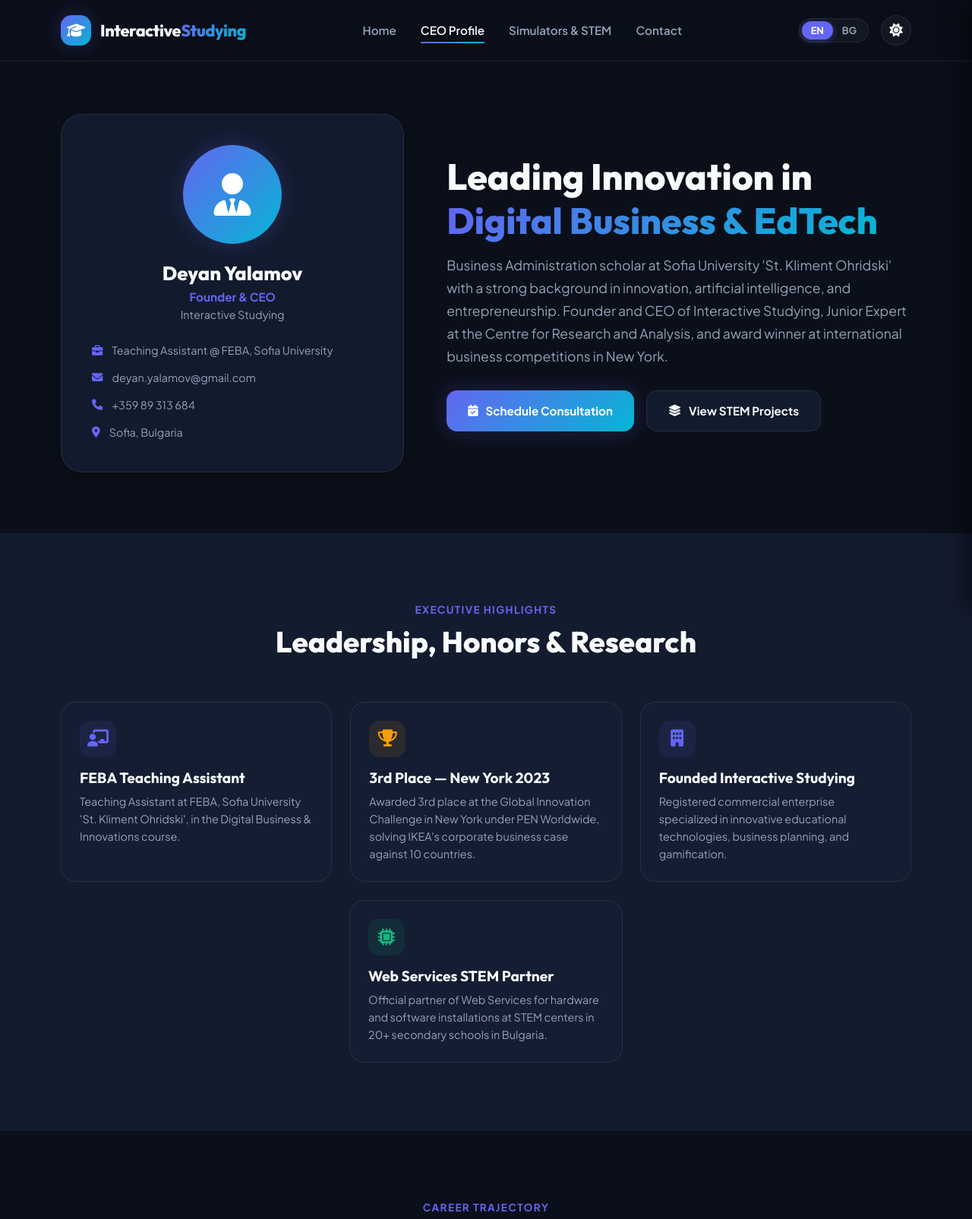
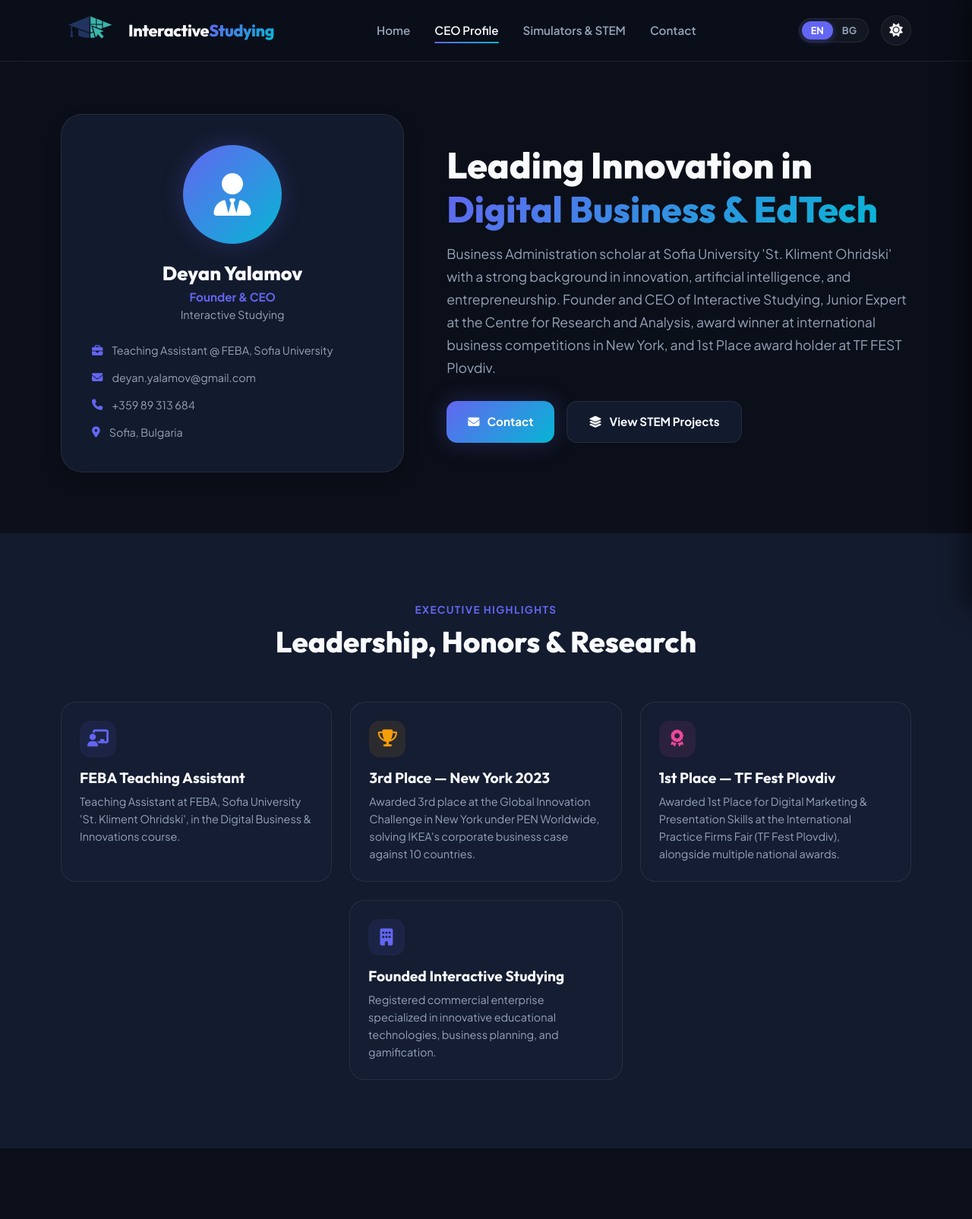
Before and after one commit to CraftyDGE/InteractiveStudyingCVSite, a PHP site: page /ceo.html in a window 1280 px wide. Shown: the top 1605 px of the page at 76% size. Run offline with PHP 8.4, Linux system fonts and the light colour scheme.

Commit message:
Update Deyan Yalamov Word document and CEO page with publication title, Plovdiv TF Fest 1st place award, and national distinctions

```diff
--- a/ceo.html
+++ b/ceo.html
@@ -3,25 +3,23 @@
 <head>
   <meta charset="UTF-8">
   <meta name="viewport" content="width=device-width, initial-scale=1.0">
-  <title>Deyan Yalamov — CEO & Founder | Interactive Studying</title>
-  <meta name="description" content="Official executive profile for Deyan Yalamov, Founder & CEO of Interactive Studying and Teaching Assistant at FEBA, Sofia University.">
+  <title>Deyan Yalamov — Founder & CEO Profile | Interactive Studying</title>
+  <meta name="description" content="Executive resume and career trajectory of Deyan Yalamov, Founder & CEO of Interactive Studying, FEBA Teaching Assistant, and Junior Expert at CIA.">
   <link rel="stylesheet" href="style.css">
   <link rel="stylesheet" href="https://cdnjs.cloudflare.com/ajax/libs/font-awesome/6.4.0/css/all.min.css">
 </head>
 <body>
 
-  <!-- ==========================================================================
-       Header & Navigation
-       ========================================================================== -->
+  <!-- Navigation Bar -->
   <header class="header">
     <div class="container header-container">
       <a href="index.html" class="logo">
-        <div class="logo-icon"><i class="fa-solid fa-graduation-cap"></i></div>
+        <img src="logo.svg" alt="Interactive Studying Logo" class="logo-img" onerror="this.src='logo.png'">
         <div class="logo-text">Interactive<span>Studying</span></div>
       </a>
 
       <nav>
-        <ul class="nav-links">
+        <ul class="desktop-nav">
           <li><a href="index.html" class="nav-link" data-en="Home" data-bg="Начало">Home</a></li>
           <li><a href="ceo.html" class="nav-link active" data-en="CEO Profile" data-bg="За Управителя">CEO Profile</a></li>
           <li><a href="projects.html" class="nav-link" data-en="Simulators & STEM" data-bg="Симулатори и STEM">Simulators & STEM</a></li>
@@ -34,9 +32,11 @@
           <button class="lang-btn active" data-lang="en">EN</button>
           <button class="lang-btn" data-lang="bg">BG</button>
         </div>
+
         <button class="theme-toggle" id="themeToggle" title="Toggle Light/Dark Theme">
           <i class="fa-solid fa-moon"></i>
         </button>
+
         <button class="hamburger-btn" id="hamburgerBtn" aria-label="Open Navigation Menu">
           <i class="fa-solid fa-bars"></i>
         </button>
@@ -44,31 +44,38 @@
     </div>
   </header>
 
+  <!-- Reactive Mobile Slide-Out Drawer Navigation -->
   <div class="mobile-drawer-overlay" id="drawerOverlay"></div>
   <aside class="mobile-drawer" id="mobileDrawer">
     <div class="drawer-header">
       <a href="index.html" class="logo" style="font-size: 1.15rem;">
-        <div class="logo-icon" style="width:34px; height:34px; font-size: 1rem;"><i class="fa-solid fa-graduation-cap"></i></div>
+        <img src="logo.svg" alt="Interactive Studying Logo" class="logo-img" style="height: 34px;" onerror="this.src='logo.png'">
         <div class="logo-text">Interactive<span>Studying</span></div>
       </a>
       <button class="drawer-close" id="drawerClose">&times;</button>
     </div>
 
     <ul class="drawer-nav">
-      <li><a href="index.html" class="drawer-nav-link"><i class="fa-solid fa-house"></i> <span data-en="Home" data-bg="Начало">Home</span></a></li>
-      <li><a href="ceo.html" class="drawer-nav-link active"><i class="fa-solid fa-user-tie"></i> <span data-en="CEO Profile" data-bg="За Управителя">CEO Profile</span></a></li>
-      <li><a href="projects.html" class="drawer-nav-link"><i class="fa-solid fa-layer-group"></i> <span data-en="Simulators & STEM" data-bg="Симулатори и STEM">Simulators & STEM</span></a></li>
-      <li><a href="contact.html" class="drawer-nav-link"><i class="fa-solid fa-envelope"></i> <span data-en="Contact" data-bg="Контакти">Contact</span></a></li>
+      <li><a href="index.html" class="drawer-nav-link"><i class="fa-solid fa-house"></i><span data-en="Home" data-bg="Начало">Home</span></a></li>
+      <li><a href="ceo.html" class="drawer-nav-link active"><i class="fa-solid fa-user-tie"></i><span data-en="CEO Profile" data-bg="За Управителя">CEO Profile</span></a></li>
+      <li><a href="projects.html" class="drawer-nav-link"><i class="fa-solid fa-layer-group"></i><span data-en="Simulators & STEM" data-bg="Симулатори и STEM">Simulators & STEM</span></a></li>
+      <li><a href="contact.html" class="drawer-nav-link"><i class="fa-solid fa-envelope"></i><span data-en="Contact" data-bg="Контакти">Contact</span></a></li>
     </ul>
+
+    <div style="margin-top: auto; padding-top: 2rem; border-top: 1px solid var(--border-color);">
+      <div style="display: flex; justify-content: space-between; align-items: center;">
+        <span style="font-weight: 700; font-size: 0.9rem;" data-en="Language" data-bg="Език">Language</span>
+        <div class="lang-switch">
+          <button class="lang-btn active" data-lang="en">EN</button>
+          <button class="lang-btn" data-lang="bg">BG</button>
+        </div>
+      </div>
+    </div>
   </aside>
 
-  <!-- ==========================================================================
-       Executive Hero Section
-       ========================================================================== -->
+  <!-- Executive Hero Section -->
   <section class="ceo-hero">
     <div class="container ceo-grid">
-
-      <!-- Portrait & Direct Contact Info -->
       <div class="ceo-portrait-card">
         <div class="ceo-avatar">
           <i class="fa-solid fa-user-tie"></i>
@@ -97,21 +104,20 @@
         </div>
       </div>
 
-      <!-- Executive Overview -->
       <div>
         <h1 style="font-size: 3rem; font-weight: 800; margin-bottom: 1rem;">
           <span data-en="Leading Innovation in" data-bg="Лидерство в иновациите на">Leading Innovation in</span><br>
           <span class="gradient-text" data-en="Digital Business & EdTech" data-bg="Дигиталния Бизнес и EdTech">Digital Business & EdTech</span>
         </h1>
 
-        <p style="color: var(--text-secondary); font-size: 1.1rem; margin-bottom: 1.8rem; line-height: 1.7;" data-en="Business Administration scholar at Sofia University 'St. Kliment Ohridski' with a strong background in innovation, artificial intelligence, and entrepreneurship. Founder and CEO of Interactive Studying, Junior Expert at the Centre for Research and Analysis, and award winner at international business competitions in New York." data-bg="Студент по Бизнес администрация в СУ „Св. Климент Охридски“ с изявен интерес към иновациите, изкуствения интелект и предприемачеството. Собственик и управител на „Интерактив Стъдинг“ ЕООД, млад експерт в ЦИА и носител на отличия от Ню Йорк.">
-          Business Administration scholar at Sofia University 'St. Kliment Ohridski' with a strong background in innovation, artificial intelligence, and entrepreneurship. Founder and CEO of Interactive Studying, Junior Expert at the Centre for Research and Analysis, and award winner at international business competitions in New York.
+        <p style="color: var(--text-secondary); font-size: 1.1rem; margin-bottom: 1.8rem; line-height: 1.7;" data-en="Business Administration scholar at Sofia University 'St. Kliment Ohridski' with a strong background in innovation, artificial intelligence, and entrepreneurship. Founder and CEO of Interactive Studying, Junior Expert at the Centre for Research and Analysis, award winner at international business competitions in New York, and 1st Place award holder at TF FEST Plovdiv." data-bg="Студент по Бизнес администрация в СУ „Св. Климент Охридски“ с изявен интерес към иновациите, изкуствения интелект и предприемачеството. Собственик и управител на „Интерактив Стъдинг“ ЕООД, млад експерт в ЦИА, носител на отличия от Ню Йорк и 1-во място на ТФ ФЕСТ Пловдив.">
+          Business Administration scholar at Sofia University 'St. Kliment Ohridski' with a strong background in innovation, artificial intelligence, and entrepreneurship. Founder and CEO of Interactive Studying, Junior Expert at the Centre for Research and Analysis, award winner at international business competitions in New York, and 1st Place award holder at TF FEST Plovdiv.
         </p>
 
         <div style="display: flex; gap: 1rem; flex-wrap: wrap;">
           <a href="contact.html" class="btn btn-primary">
-            <i class="fa-solid fa-calendar-check"></i>
-            <span data-en="Schedule Consultation" data-bg="Заяви Консултация">Schedule Consultation</span>
+            <i class="fa-solid fa-envelope"></i>
+            <span data-en="Contact" data-bg="Контакти">Contact</span>
           </a>
           <a href="projects.html" class="btn btn-secondary">
             <i class="fa-solid fa-layer-group"></i>
@@ -122,9 +128,7 @@
     </div>
   </section>
 
-  <!-- ==========================================================================
-       Key Achievements Grid
-       ========================================================================== -->
+  <!-- Key Achievements Grid -->
   <section class="section" style="background: var(--bg-secondary);">
     <div class="container">
       <div class="section-header">
@@ -133,7 +137,6 @@
       </div>
 
       <div class="achievements-grid">
-        <!-- 1. Teaching Assistant FEBA -->
         <div class="achievement-card">
           <div class="achievement-icon"><i class="fa-solid fa-chalkboard-user"></i></div>
           <h4 style="font-size: 1.2rem; font-weight: 700; margin-bottom: 0.5rem;" data-en="FEBA Teaching Assistant" data-bg="Преподавателски Асистент в СУ">FEBA Teaching Assistant</h4>
@@ -142,7 +145,6 @@
           </p>
         </div>
 
-        <!-- 2. Global Innovation Challenge NY -->
         <div class="achievement-card">
           <div class="achievement-icon" style="color: var(--accent-amber); background: rgba(245,158,11,0.1);"><i class="fa-solid fa-trophy"></i></div>
           <h4 style="font-size: 1.2rem; font-weight: 700; margin-bottom: 0.5rem;" data-en="3rd Place — New York 2023" data-bg="3-то място — Ню Йорк 2023">3rd Place — New York 2023</h4>
@@ -151,7 +153,14 @@
           </p>
         </div>
 
-        <!-- 3. Founded Interactive Studying -->
+        <div class="achievement-card">
+          <div class="achievement-icon" style="color: #ec4899; background: rgba(236,72,153,0.1);"><i class="fa-solid fa-award"></i></div>
+          <h4 style="font-size: 1.2rem; font-weight: 700; margin-bottom: 0.5rem;" data-en="1st Place — TF Fest Plovdiv" data-bg="1-во място — ТФ Фест Пловдив">1st Place — TF Fest Plovdiv</h4>
+          <p style="color: var(--text-secondary); font-size: 0.9rem;" data-en="Awarded 1st Place for Digital Marketing & Presentation Skills at the International Practice Firms Fair (TF Fest Plovdiv), alongside multiple national awards." data-bg="1-во място за Дигитален маркетинг и презентационни умения на ТФ Фест Пловдив, заедно с множество национални отличия.">
+            Awarded 1st Place for Digital Marketing & Presentation Skills at the International Practice Firms Fair (TF Fest Plovdiv), alongside multiple national awards.
+          </p>
+        </div>
+
         <div class="achievement-card">
           <div class="achievement-icon" style="color: var(--accent-primary); background: rgba(99,102,241,0.1);"><i class="fa-solid fa-building"></i></div>
           <h4 style="font-size: 1.2rem; font-weight: 700; margin-bottom: 0.5rem;" data-en="Founded Interactive Studying" data-bg="Основател на „Интерактив Стъдинг“ ЕООД">Founded Interactive Studying</h4>
@@ -159,22 +168,11 @@
             Registered commercial enterprise specialized in innovative educational technologies, business planning, and gamification.
           </p>
         </div>
-
-        <!-- 4. Web Services STEM Partner -->
-        <div class="achievement-card">
-          <div class="achievement-icon" style="color: var(--accent-emerald); background: rgba(16,185,129,0.1);"><i class="fa-solid fa-microchip"></i></div>
-          <h4 style="font-size: 1.2rem; font-weight: 700; margin-bottom: 0.5rem;" data-en="Web Services STEM Partner" data-bg="Партньор на Web Services">Web Services STEM Partner</h4>
-          <p style="color: var(--text-secondary); font-size: 0.9rem;" data-en="Official partner of Web Services for hardware and software installations at STEM centers in 20+ secondary schools in Bulgaria." data-bg="Официален партньор на Web Services за хардуерни и софтуерни инсталации в STEM центрове на над 20 средни училища.">
-            Official partner of Web Services for hardware and software installations at STEM centers in 20+ secondary schools in Bulgaria.
-          </p>
-        </div>
       </div>
     </div>
   </section>
 
-  <!-- ==========================================================================
-       Timeline & Career History
-       ========================================================================== -->
+  <!-- Timeline -->
   <section class="section">
     <div class="container">
       <div class="section-header">
@@ -183,7 +181,6 @@
       </div>
 
       <div class="timeline">
-        <!-- 1. Teaching Assistant FEBA -->
         <div class="timeline-item">
           <div class="timeline-dot"></div>
           <div class="timeline-card">
@@ -197,7 +194,6 @@
           </div>
         </div>
 
-        <!-- 2. Founder & CEO Interactive Studying -->
         <div class="timeline-item">
           <div class="timeline-dot"></div>
           <div class="timeline-card">
@@ -207,12 +203,10 @@
             <ul class="timeline-bullets">
               <li data-en="Sole owner and manager of registered commercial entity specializing in innovative educational technologies, business planning, and gamification." data-bg="Едноличен собственик и управител на търговско дружество за образователни технологии и геймификация.">Sole owner and manager of registered commercial entity specializing in innovative educational technologies, business planning, and gamification.</li>
               <li data-en="Full operational & strategic governance, business negotiation, budgeting, and legal/accounting oversight." data-bg="Цялостно оперативно и стратегическо управление, водене на бизнес преговори, бюджетиране и правен надзор.">Full operational & strategic governance, business negotiation, budgeting, and legal/accounting oversight.</li>
-              <li data-en="Development and commercialization of Game-Based Learning programs and entrepreneurship lessons using Minecraft Edu." data-bg="Разработване и комерсиализация на геймифицирани програми и уроци по предприемачество чрез Minecraft.">Development and commercialization of Game-Based Learning programs and entrepreneurship lessons using Minecraft Edu.</li>
             </ul>
           </div>
         </div>
 
-        <!-- 3. Junior Expert CIA -->
         <div class="timeline-item">
           <div class="timeline-dot"></div>
           <div class="timeline-card">
@@ -221,26 +215,23 @@
             <div class="timeline-company">Centre for Research and Analysis (ЦИА), Sofia</div>
             <ul class="timeline-bullets">
               <li data-en="Coordination and outreach for EU project 'CHIPS of Europe', fostering youth interest in microelectronics, semiconductors, and STEM." data-bg="Управление и популяризиране на европейския проект „CHIPS of Europe“ за микроелектроника и STEM образование.">Coordination and outreach for EU project 'CHIPS of Europe', fostering youth interest in microelectronics, semiconductors, and STEM.</li>
-              <li data-en="Delivering interactive lectures in secondary schools for tech career orientation." data-bg="Провеждане на интерактивни лекции пред ученици от средни училища за кариерно ориентиране.">Delivering interactive lectures in secondary schools for tech career orientation.</li>
             </ul>
           </div>
         </div>
 
-        <!-- 4. Sofia University Education -->
         <div class="timeline-item">
           <div class="timeline-dot"></div>
           <div class="timeline-card">
             <div class="timeline-date">2024 – PRESENT</div>
-            <h3 class="timeline-title" data-en="B.S. Business Administration" data-bg="Бакалавър по Бизнес Администрация">B.S. Business Administration</h3>
+            <h3 class="timeline-title" data-en="B.S. Business Administration & Academic Author" data-bg="Бакалавър по Бизнес Администрация и Автор">B.S. Business Administration & Academic Author</h3>
             <div class="timeline-company">Sofia University "St. Kliment Ohridski", FEBA</div>
             <ul class="timeline-bullets">
-              <li data-en="Active participant in Erasmus+ project 'Learn.Inc' (Incubator for Teaching & Learning through Research Projects)." data-bg="Участие в международния проект „Learn.Inc“ по програма „Еразъм+“.">Active participant in Erasmus+ project 'Learn.Inc' (Incubator for Teaching & Learning through Research Projects).</li>
-              <li data-en="Author of academic study analyzing AI implementation motivations in Bulgarian enterprises." data-bg="Автор на научно изследване за практиките на използване на изкуствен интелект в българския бизнес.">Author of academic study analyzing AI implementation motivations in Bulgarian enterprises.</li>
+              <li data-en="Author of formal publication: 'Practices and Motivations for Artificial Intelligence Implementation in Bulgarian Commercial Enterprises' („Практики и мотивации за използване на изкуствен интелект в българския бизнес“)." data-bg="Автор на публикация: „Практики и мотивации за използване на изкуствен интелект в българския бизнес“.">Author of formal publication: 'Practices and Motivations for Artificial Intelligence Implementation in Bulgarian Commercial Enterprises' („Практики и мотивации за използване на изкуствен интелект в българския бизнес“).</li>
+              <li data-en="Active participant in Erasmus+ project 'Learn.Inc'." data-bg="Участие в международния проект „Learn.Inc“ по програма „Еразъм+“.">Active participant in Erasmus+ project 'Learn.Inc'.</li>
             </ul>
           </div>
         </div>
 
-        <!-- 5. NTBG High School -->
         <div class="timeline-item">
           <div class="timeline-dot"></div>
           <div class="timeline-card">
@@ -249,11 +240,10 @@
             <div class="timeline-company">National Trade and Banking High School (NTBG), Sofia</div>
             <ul class="timeline-bullets">
               <li data-en="3rd Place Winner at Global Innovation Challenge (New York, 2023) for IKEA corporate business case." data-bg="3-то място на Global Innovation Challenge (Ню Йорк, 2023) за бизнес казус на IKEA.">3rd Place Winner at Global Innovation Challenge (New York, 2023) for IKEA corporate business case.</li>
-              <li data-en="Co-founded the original student practice firm 'Interactive Studying' which laid the foundation for the 2026 enterprise." data-bg="Ключов участник в учебната фирма „Интерактив стъдинг“, послужила за основа на реалната фирма.">Co-founded the original student practice firm 'Interactive Studying' which laid the foundation for the 2026 enterprise.</li>
+              <li data-en="1st Place Award Winner for Digital Marketing & Presentation Skills at TF Fest Plovdiv, alongside multiple national and school awards." data-bg="1-во място за Дигитален маркетинг и презентационни умения на ТФ Фест Пловдив и редица национални и училищни награди.">1st Place Award Winner for Digital Marketing & Presentation Skills at TF Fest Plovdiv, alongside multiple national and school awards.</li>
             </ul>
           </div>
         </div>
-
       </div>
     </div>
   </section>
@@ -261,8 +251,11 @@
   <!-- Footer -->
   <footer class="footer">
     <div class="container">
-      <div class="footer-logo">Interactive<span style="color: var(--accent-primary);">Studying</span></div>
-      <p class="footer-copy">&copy; 2026 InteractiveStudyingCVSite. Executive Profile for Deyan Yalamov.</p>
+      <a href="index.html" class="logo" style="justify-content: center; margin-bottom: 1rem;">
+        <img src="logo.svg" alt="Interactive Studying Logo" class="logo-img" style="height: 38px;" onerror="this.src='logo.png'">
+        <div class="logo-text">Interactive<span>Studying</span></div>
+      </a>
+      <p class="footer-copy">&copy; 2026 InteractiveStudyingCVSite. All rights reserved.</p>
     </div>
   </footer>
 
```
Also changed, not shown: ceo.php (+16 -15 lines), 1 other file.
